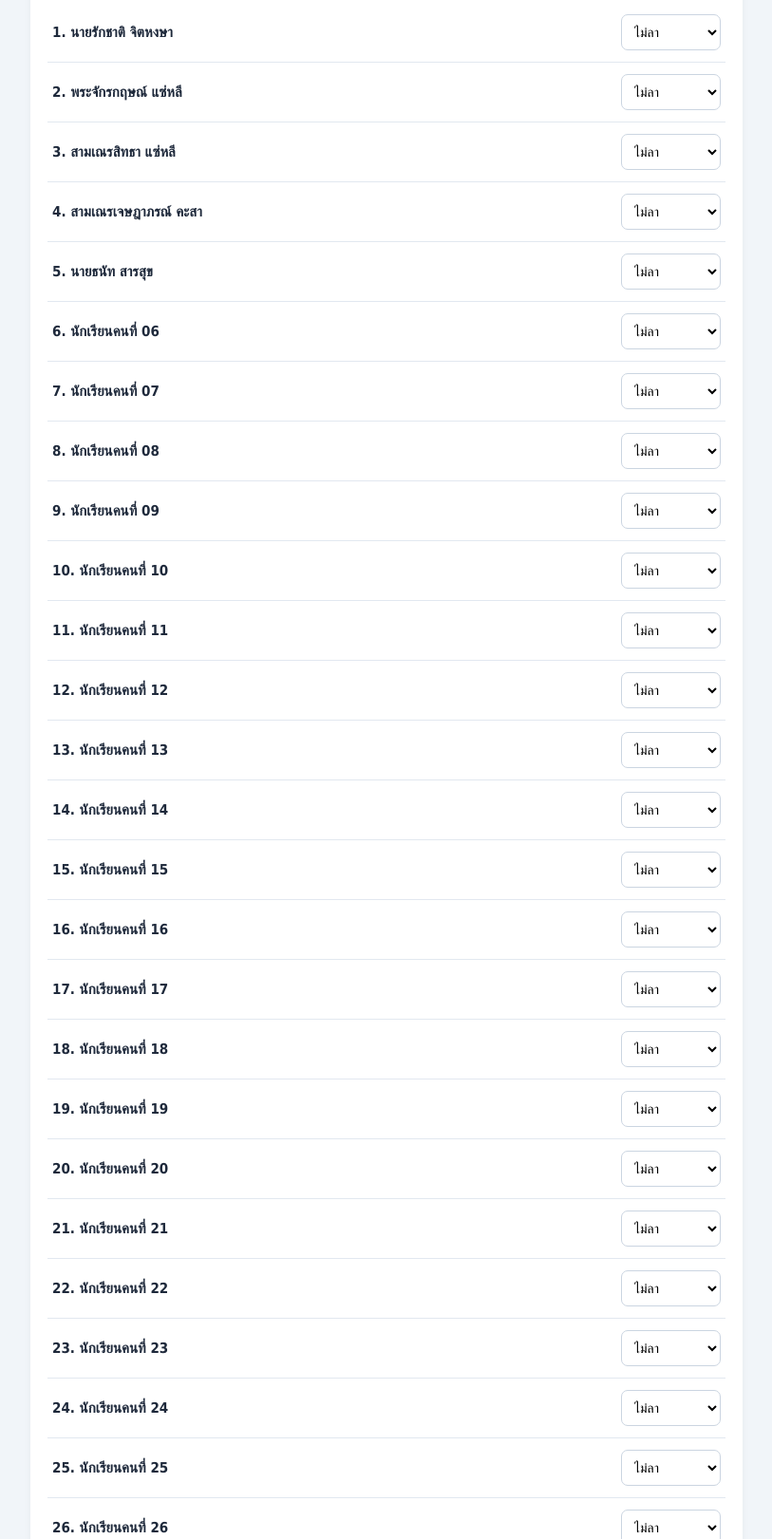
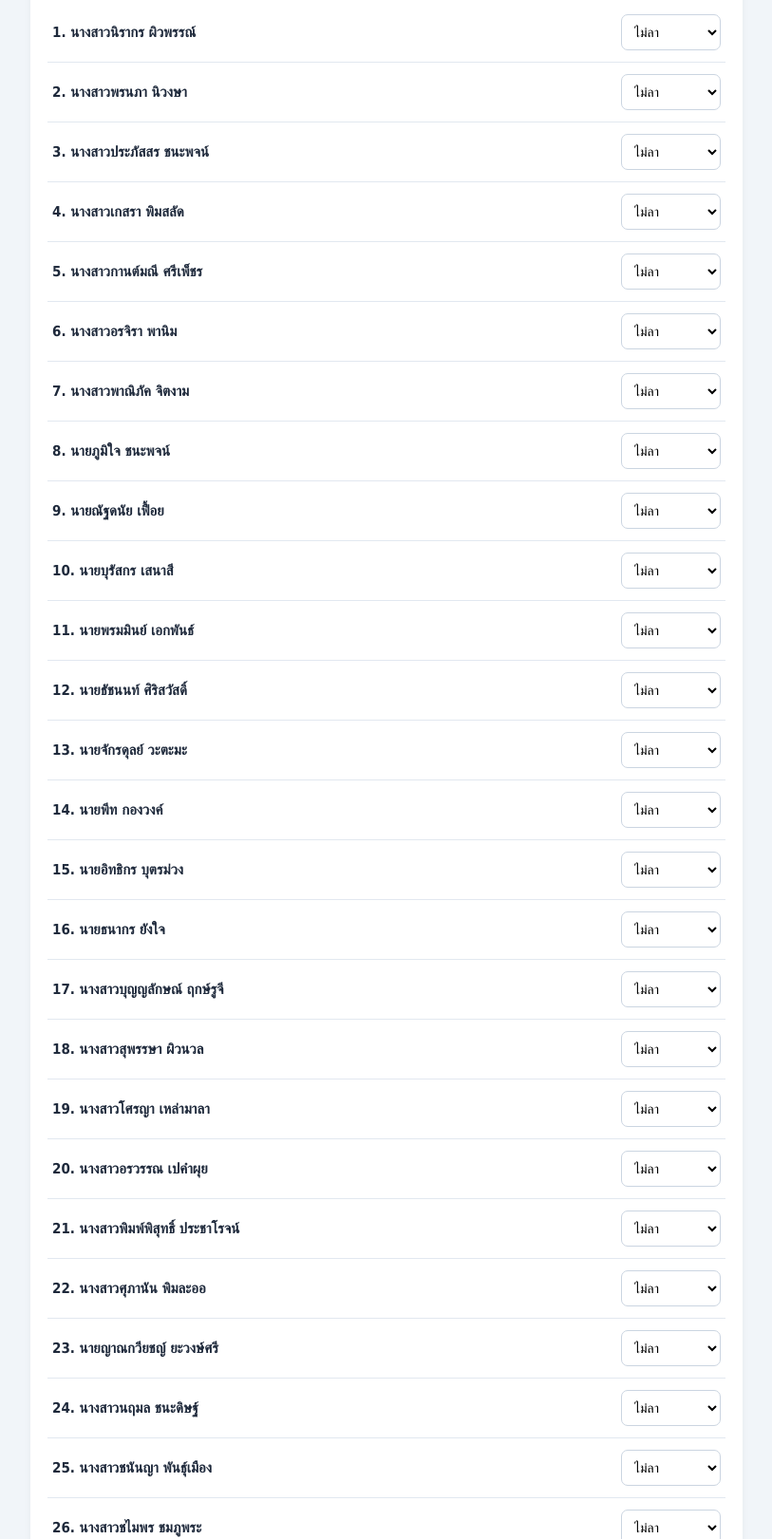
Before and after one commit to songdat/student-leave-report, a plain HTML site: page index.html in a window 1280 px wide. Shown: the part 196-1817 px from the top of the page at 95% size, without its empty margins (233-1046 px from the left). Drawn offline with Linux system fonts and the light colour scheme.

Commit message:
Update index.html

```diff
--- a/index.html
+++ b/index.html
@@ -177,34 +177,34 @@ button {
 // ==================================
 
 const students = [
-  "นายรักชาติ จิตหงษา",
-  "พระจักรกฤษณ์ แซ่หลี",
-  "สามเณรสิทธา แซ่หลี",
-  "สามเณรเจษฎาภรณ์ คะสา",
-  "นายธนัท สารสุข",
-  "นักเรียนคนที่ 06",
-  "นักเรียนคนที่ 07",
-  "นักเรียนคนที่ 08",
-  "นักเรียนคนที่ 09",
-  "นักเรียนคนที่ 10",
-  "นักเรียนคนที่ 11",
-  "นักเรียนคนที่ 12",
-  "นักเรียนคนที่ 13",
-  "นักเรียนคนที่ 14",
-  "นักเรียนคนที่ 15",
-  "นักเรียนคนที่ 16",
-  "นักเรียนคนที่ 17",
-  "นักเรียนคนที่ 18",
-  "นักเรียนคนที่ 19",
-  "นักเรียนคนที่ 20",
-  "นักเรียนคนที่ 21",
-  "นักเรียนคนที่ 22",
-  "นักเรียนคนที่ 23",
-  "นักเรียนคนที่ 24",
-  "นักเรียนคนที่ 25",
-  "นักเรียนคนที่ 26",
-  "นักเรียนคนที่ 27",
-  "นักเรียนคนที่ 28",
+  "นางสาวนิรากร ผิวพรรณ์",
+  "นางสาวพรนภา นิวงษา",
+  "นางสาวประภัสสร ชนะพจน์",
+  "นางสาวเกสรา พิมสลัด",
+  "นางสาวกานต์มณี ศรีเพ็ชร",
+  "นางสาวอรจิรา พานิม",
+  "นางสาวพาณิภัค จิตงาม",
+  "นายภูมิใจ ชนะพจน์",
+  "นายณัฐดนัย เฟื้อย",
+  "นายบุรัสกร เสนาสี",
+  "นายพรมมินย์ เอกพันธ์",
+  "นายธัชนนท์ ศิริสวัสดิ์",
+  "นายจักรดุลย์ วะตะมะ",
+  "นายพีท กองวงค์",
+  "นายอิทธิกร บุตรม่วง",
+  "นายธนากร ยังใจ",
+  "นางสาวบุญญลักษณ์ ฤกษ์รูจี",
+  "นางสาวสุพรรษา ผิวนวล",
+  "นางสาวโศรญา เหล่ามาลา",
+  "นางสาวอรวรรณ เปคำผุย",
+  "นางสาวพิมพ์พิสุทธิ์ ประชาโรจน์",
+  "นางสาวศุภานัน พิมละออ",
+  "นายญาณกวียชญ์ ยะวงษ์ศรี",
+  "นางสาวนฤมล ชนะดิษฐ์",
+  "นางสาวชนันญา พันธุ์เมือง",
+  "นางสาวชไมพร ชมภูพระ",
+  "นายนราธิป ไชยสุระ",
+  "นายธีรศักดิ์ ทองสิงห์",
   "นักเรียนคนที่ 29",
   "นักเรียนคนที่ 30",
   "นักเรียนคนที่ 31",
```
